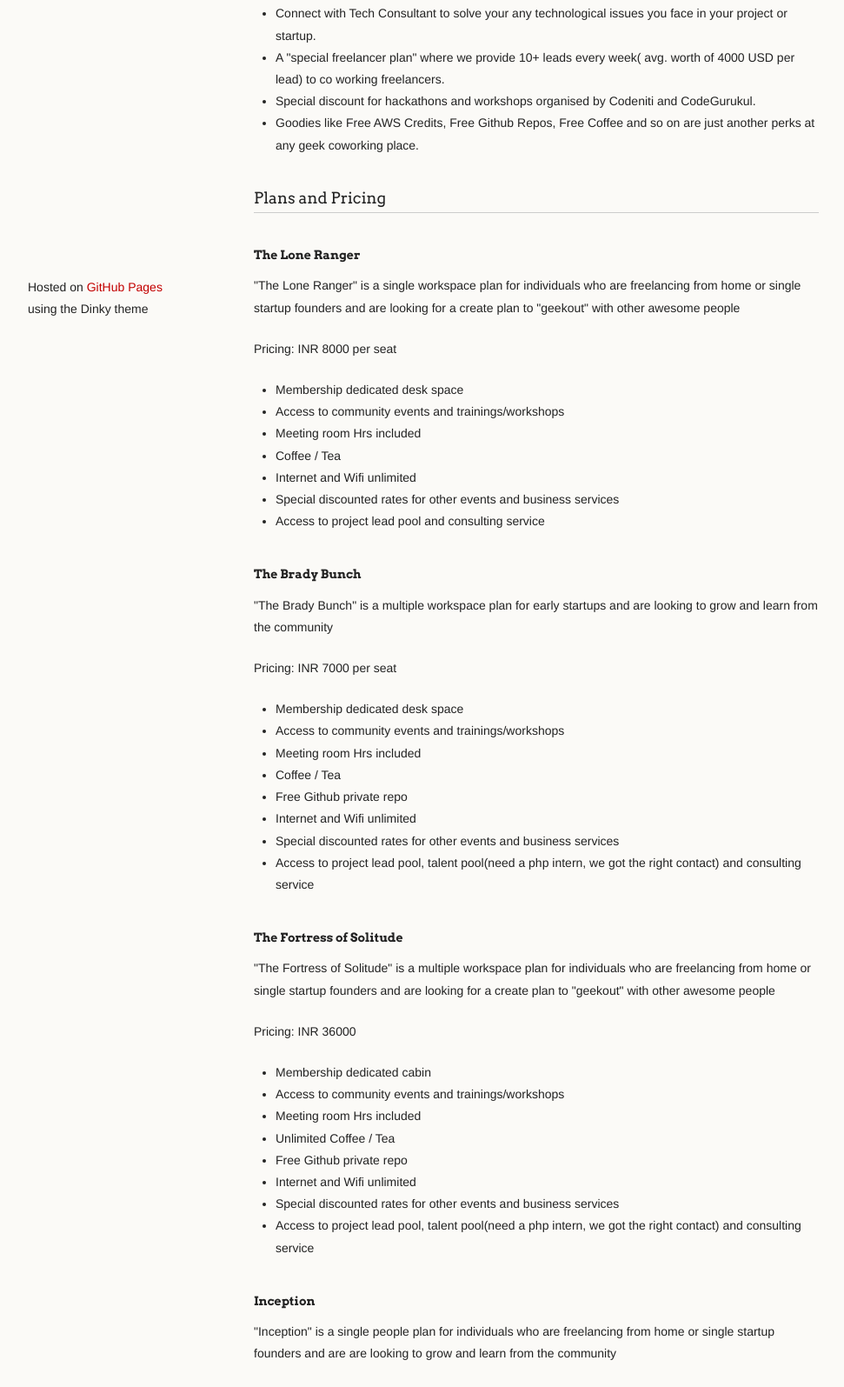
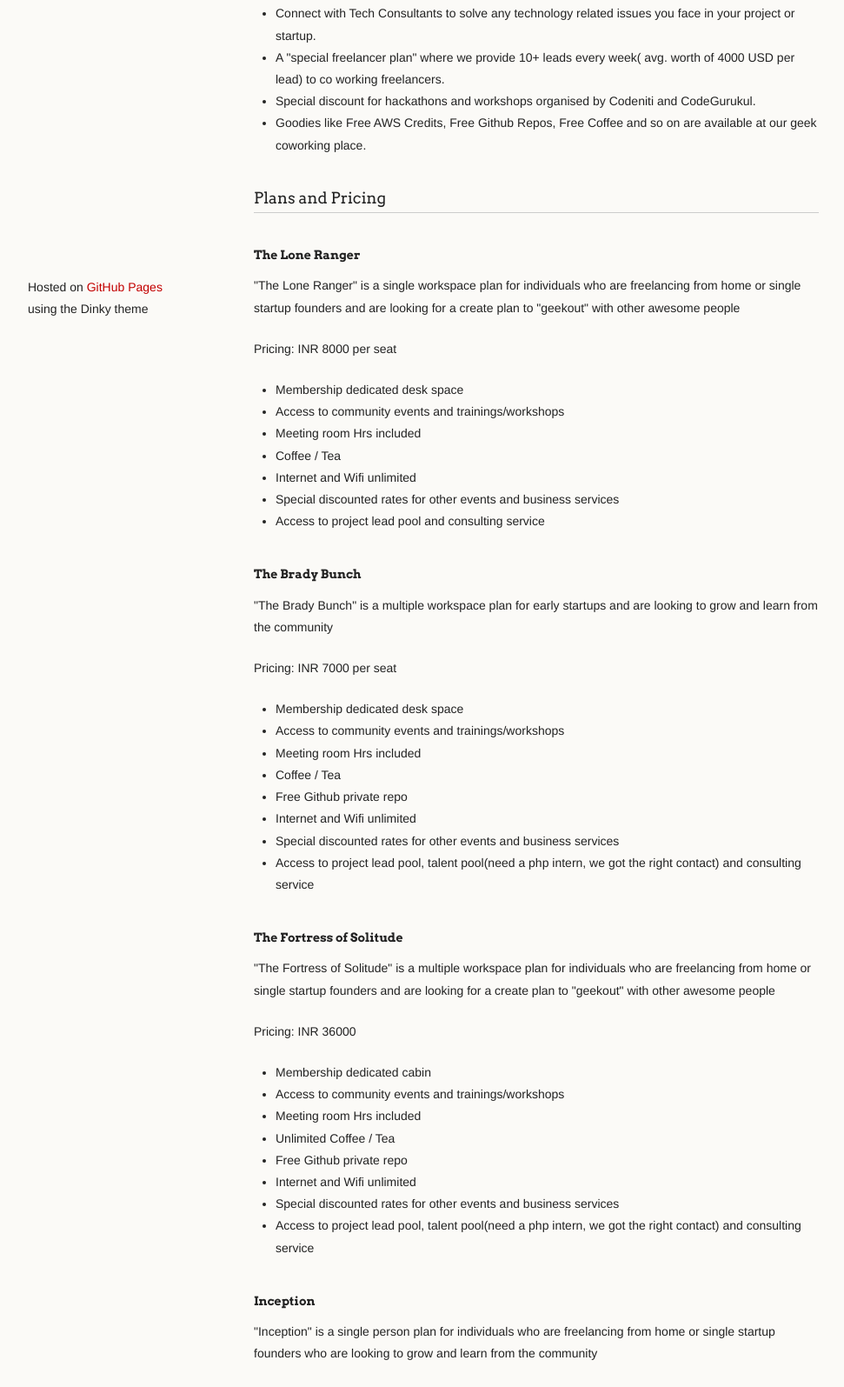
Before and after one commit to geekout-coworking/geekout-coworking.github.io, a plain HTML site: page index.html in a window 1280 px wide. Shown: the part 400-1995 px from the top of the page at 87% size, without its empty margins (18-989 px from the left). Drawn offline with nearby package versions, Linux system fonts and the light colour scheme.

Commit message:
Made some minor changes

```diff
--- a/index.html
+++ b/index.html
@@ -40,10 +40,10 @@ The second Geekout Zone is on Link Road Andheri West near Laxmi Industrial Estat
   Geekout just doesn't provide space to work but to grow. Its the only coworking place in Mumbai to provide:
   </p><ul><li>
 Talent Pool Connect to any technology requirement of a start up.</li><li>
-Connect with Tech Consultant to solve your any technological issues you face in your project or startup.</li><li>
+Connect with Tech Consultants to solve any technology related issues you face in your project or startup.</li><li>
 A "special freelancer plan" where we provide 10+ leads every week( avg. worth of 4000 USD per lead) to co working freelancers.</li><li>
 Special discount for hackathons and  workshops organised by Codeniti and CodeGurukul.</li><li>
-Goodies like Free AWS Credits, Free Github Repos, Free Coffee and so on are just another perks at any geek coworking place.</li></ul>
+Goodies like Free AWS Credits, Free Github Repos, Free Coffee and so on are available at our geek coworking place.</li></ul>
   <p></p>
 
 
@@ -91,7 +91,7 @@ create plan to "geekout" with other awesome people</p><p><b>Pricing:</b> INR 360
 </ul></p>
 
 <h4>Inception</h4>
-<p>"Inception" is a single people plan for individuals who are freelancing from home or single startup founders and are are looking
+<p>"Inception" is a single person plan for individuals who are freelancing from home or single startup founders who are looking
 to grow and learn from the community</p><p><b>Pricing:</b> INR 4500</p>
 <p><ul>
 <li>Access to community events and trainings/workshops</li>
```
